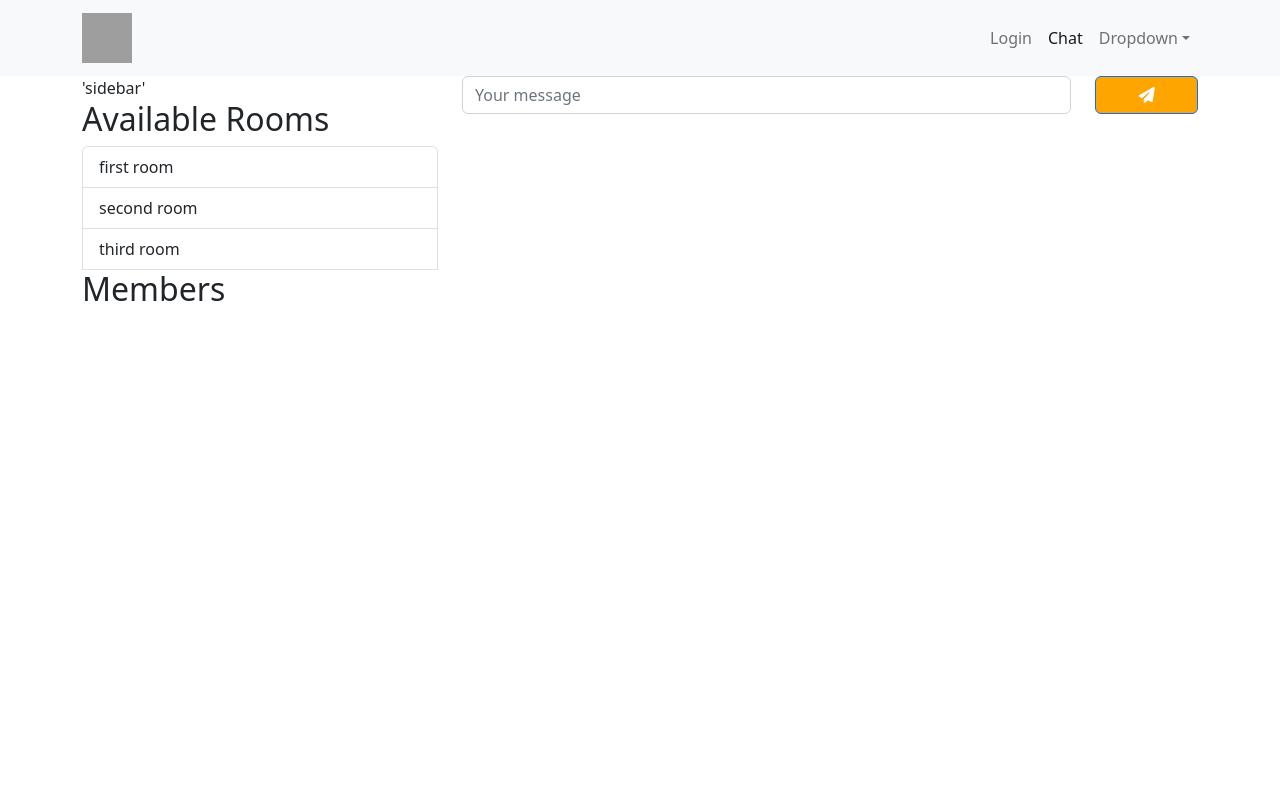
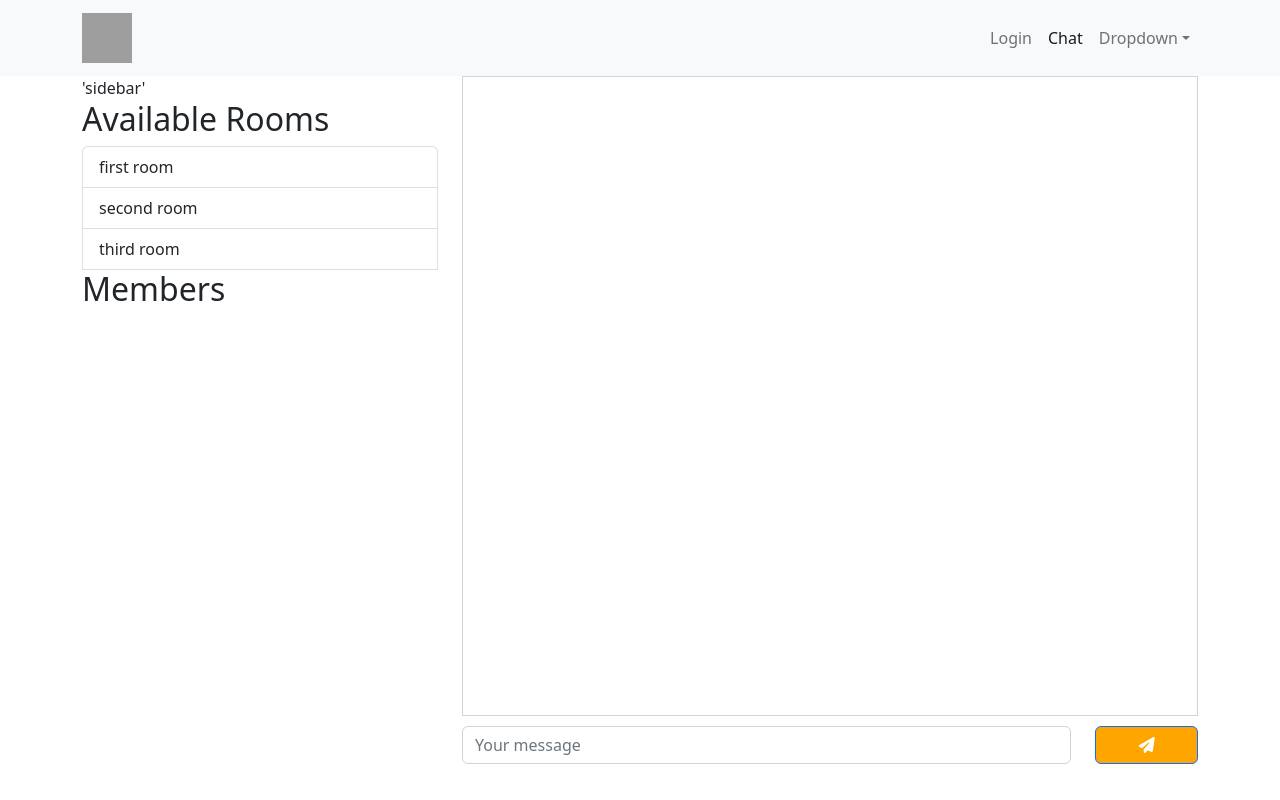
Before and after one commit to akashgupta7363/Mern-Chat-App, a React (Create React App) app in the folder mern-chat-frontend/: page /chat in a window 1280 px wide. Built offline with nearby package versions, Linux system fonts and the light colour scheme; grey boxes are pictures that could not be loaded.

Commit message:
messageForm part was created

```diff
--- /dev/null
+++ b/mern-chat-frontend/src/components/MessageForm.css
@@ -0,0 +1,6 @@
+.message-outputs{
+   height: 80vh;
+   border: 1px solid lightgray;
+   overflow-y: scroll;
+   margin-bottom: 10px;
+}
--- a/mern-chat-frontend/src/components/MessageForm.js
+++ b/mern-chat-frontend/src/components/MessageForm.js
@@ -1,12 +1,13 @@
 import React from 'react'
 import { Button, Form, FormControl,Row,Col } from 'react-bootstrap'
+import './MessageForm.css';
 
 function MessageForm() {
 function handleSubmit(e){
 e.preventDefault();
 }
 
-  return <div className='message-outputs'>
+  return <><div className='message-outputs'></div>
    <Form onSubmit={handleSubmit}>
       <Row>
          <Col md={10}>
@@ -23,7 +24,7 @@ e.preventDefault();
 
    </Form>
 
-   </div>
+   </>
 }
 
 export default MessageForm
```
